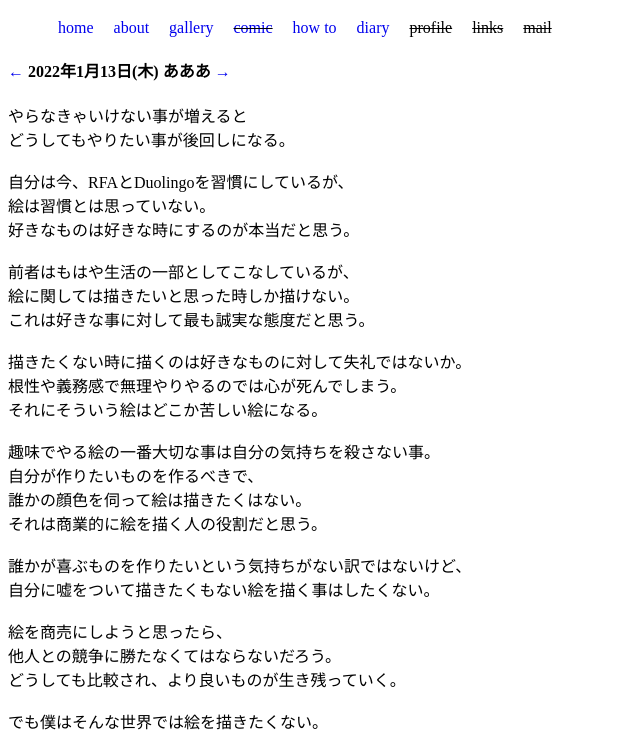
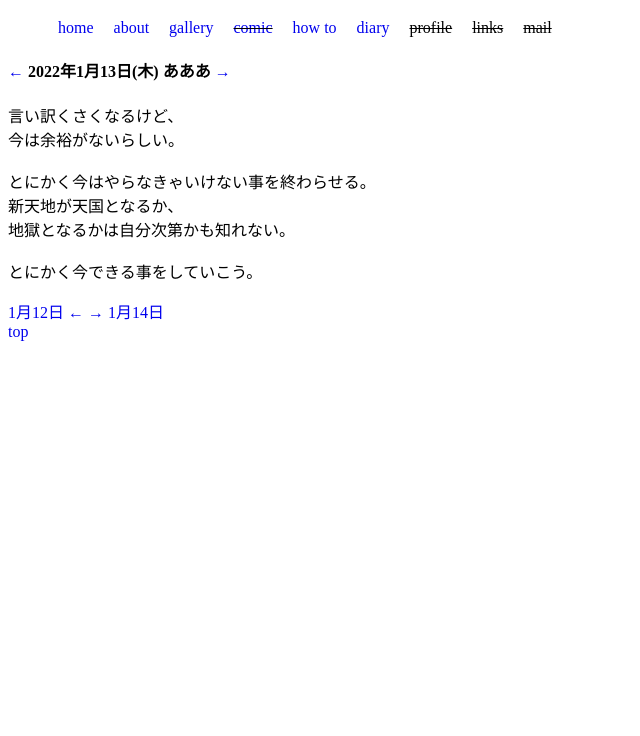
Before and after one commit to pendra0625/homepage001, a plain HTML site: page diary/2022/1/13.html in a window 1280 px wide. Shown: the part 61-797 px from the top of the page, without its empty margins (0-640 px from the left). Drawn offline with Linux system fonts and the light colour scheme.

Commit message:
日記編集

```diff
--- a/diary/2022/1/13.html
+++ b/diary/2022/1/13.html
@@ -20,39 +20,14 @@
        <span id="ymd2">日付</span>
       あああ <a id="nexthref1" href="">→</a></h4>
     <p>
-      やらなきゃいけない事が増えると<br>
-      どうしてもやりたい事が後回しになる。<br>
+      言い訳くさくなるけど、<br>
+      今は余裕がないらしい。<br>
       <br>
-      自分は今、RFAとDuolingoを習慣にしているが、<br>
-      絵は習慣とは思っていない。<br>
-      好きなものは好きな時にするのが本当だと思う。<br>
+      とにかく今はやらなきゃいけない事を終わらせる。<br>
+      新天地が天国となるか、<br>
+      地獄となるかは自分次第かも知れない。<br>
       <br>
-      前者はもはや生活の一部としてこなしているが、<br>
-      絵に関しては描きたいと思った時しか描けない。<br>
-      これは好きな事に対して最も誠実な態度だと思う。<br>
-      <br>
-      描きたくない時に描くのは好きなものに対して失礼ではないか。<br>
-      根性や義務感で無理やりやるのでは心が死んでしまう。<br>
-      それにそういう絵はどこか苦しい絵になる。<br>
-      <br>
-      趣味でやる絵の一番大切な事は自分の気持ちを殺さない事。<br>
-      自分が作りたいものを作るべきで、<br>
-      誰かの顔色を伺って絵は描きたくはない。<br>
-      それは商業的に絵を描く人の役割だと思う。<br>
-      <br>
-      誰かが喜ぶものを作りたいという気持ちがない訳ではないけど、<br>
-      自分に嘘をついて描きたくもない絵を描く事はしたくない。<br>
-      <br>
-      絵を商売にしようと思ったら、<br>
-      他人との競争に勝たなくてはならないだろう。<br>
-      どうしても比較され、より良いものが生き残っていく。<br>
-      <br>
-      でも僕はそんな世界では絵を描きたくない。<br>
-      競争なんてどうだって良い。<br>
-      ただ自分が良いと思うものを突き詰めるのが絵だと思う。<br>
-      <br>
-      評価なんて要らない。<br>
-      そんなものに縛られない自由な気持ちを持ちたい。<br>
+      とにかく今できる事をしていこう。<br>
     </p>
     </p>
     <a id="prevhref2" href="">
```
